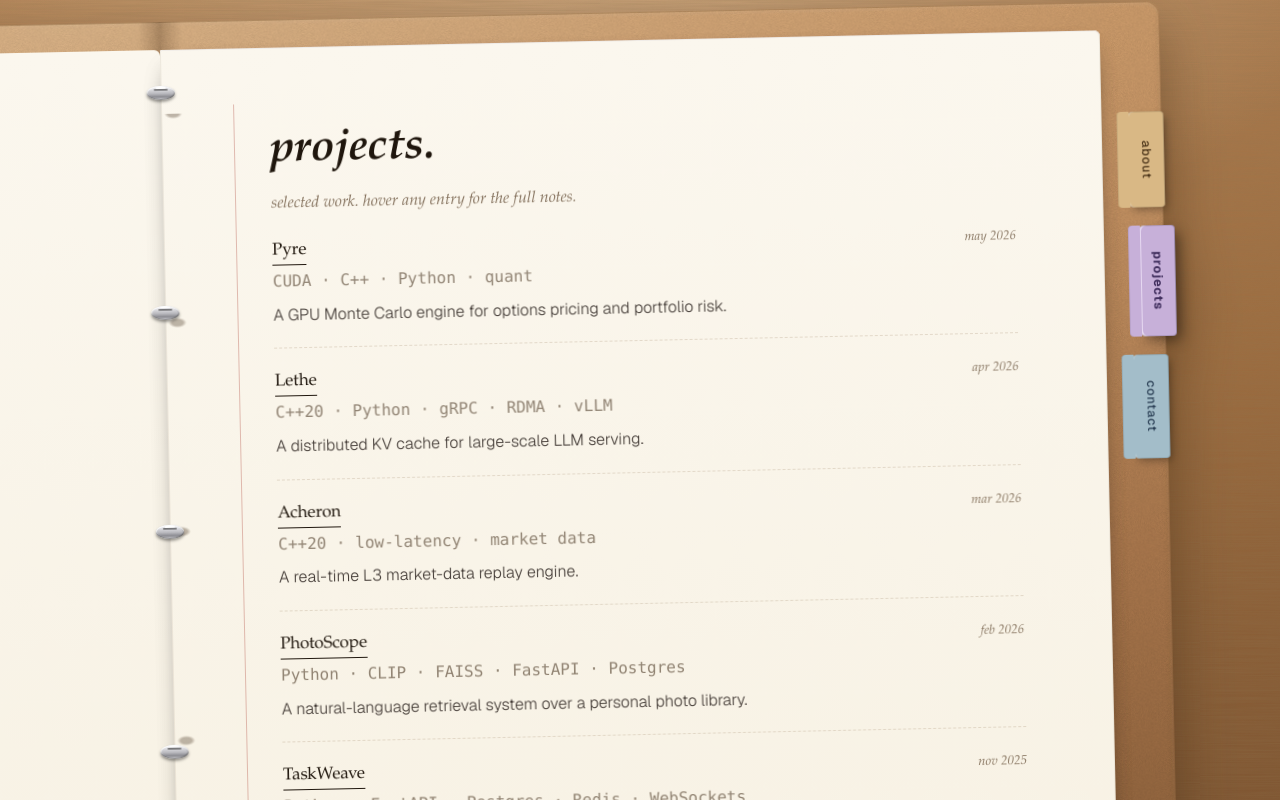
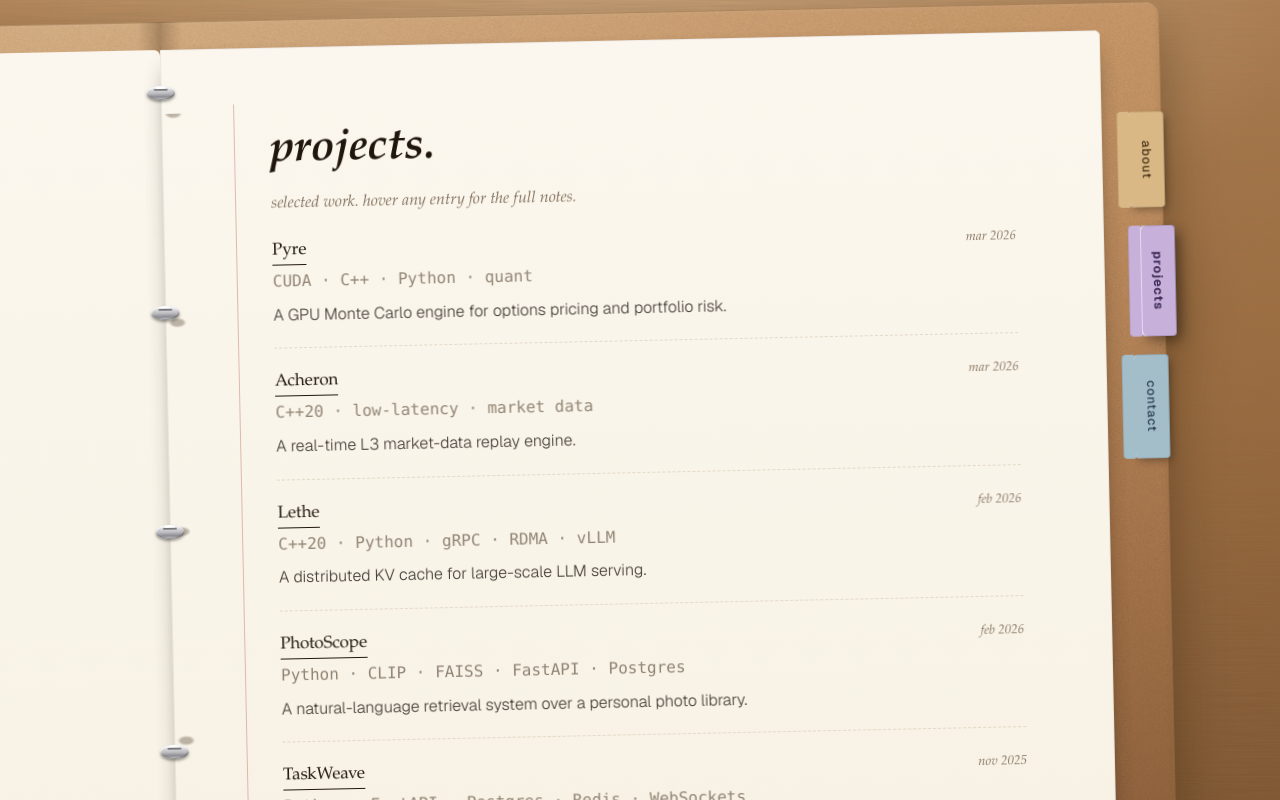
Before and after one commit to UjaanRakshit/personal-website, a Next.js app: page /projects in a window 1280 px wide. Built offline with nearby package versions, Linux system fonts and the light colour scheme.

Commit message:
Correct Pyre and Lethe dates and group entries chronologically

```diff
--- a/src/content/Projects.tsx
+++ b/src/content/Projects.tsx
@@ -10,21 +10,12 @@ type Project = {
 const PROJECTS: Project[] = [
   {
     name: 'Pyre',
-    date: 'may 2026',
+    date: 'mar 2026',
     stack: 'CUDA · C++ · Python · quant',
     short: 'A GPU Monte Carlo engine for options pricing and portfolio risk.',
     long:
       'Computes Value-at-Risk, Expected Shortfall, and Greeks under Black-Scholes and Heston dynamics. Single-precision CUDA kernels are validated against deterministic CPU oracles and FFT references, with scrambled Sobol quasi-Monte Carlo cutting variance up to 2,000,000×. A 10,000-position, 50-underlying Black-Scholes VaR clears in ~130ms on an RTX 4060.',
     href: 'https://github.com/UjaanRakshit/pyre',
-  },
-  {
-    name: 'Lethe',
-    date: 'apr 2026',
-    stack: 'C++20 · Python · gRPC · RDMA · vLLM',
-    short: 'A distributed KV cache for large-scale LLM serving.',
-    long:
-      'Shards prefix-aware blocks across nodes using consistent hashing with R=2 replication, layered across HBM, DRAM, and SSD. Validated against vLLM’s native prefix cache for token-for-token equivalence. When working sets exceed single-node capacity, the native cache collapses to 0% hit rate while Lethe sustains 85–99%.',
-    href: 'https://github.com/UjaanRakshit/lethe',
   },
   {
     name: 'Acheron',
@@ -34,6 +25,15 @@ const PROJECTS: Project[] = [
     long:
       'Reconstructs FIFO order books from L3 market data while preserving order IDs and queue position. Symbol replay runs in parallel, but each book is owned by a single writer, keeping the hot path lock-free. Verified against AAPL and GOOG samples at sustained throughputs of up to 8.69M events per second.',
     href: 'https://github.com/ujaanrakshit/acheron',
+  },
+  {
+    name: 'Lethe',
+    date: 'feb 2026',
+    stack: 'C++20 · Python · gRPC · RDMA · vLLM',
+    short: 'A distributed KV cache for large-scale LLM serving.',
+    long:
+      'Shards prefix-aware blocks across nodes using consistent hashing with R=2 replication, layered across HBM, DRAM, and SSD. Validated against vLLM’s native prefix cache for token-for-token equivalence. When working sets exceed single-node capacity, the native cache collapses to 0% hit rate while Lethe sustains 85–99%.',
+    href: 'https://github.com/UjaanRakshit/lethe',
   },
   {
     name: 'PhotoScope',
```
